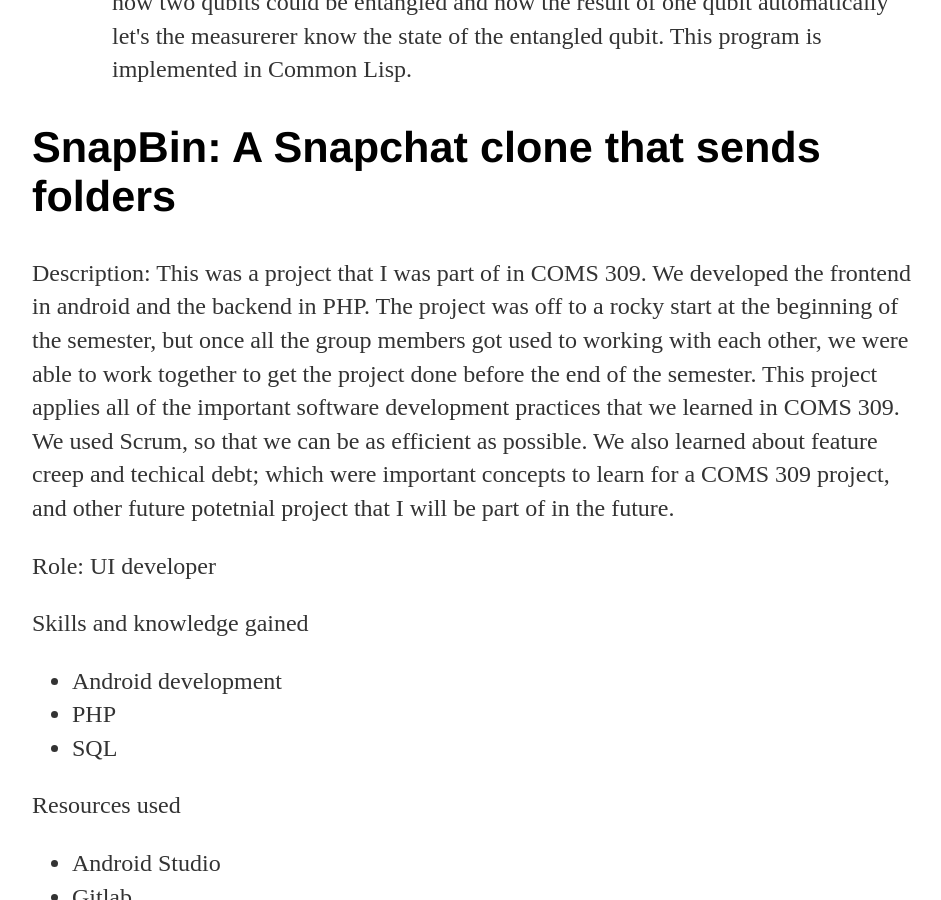
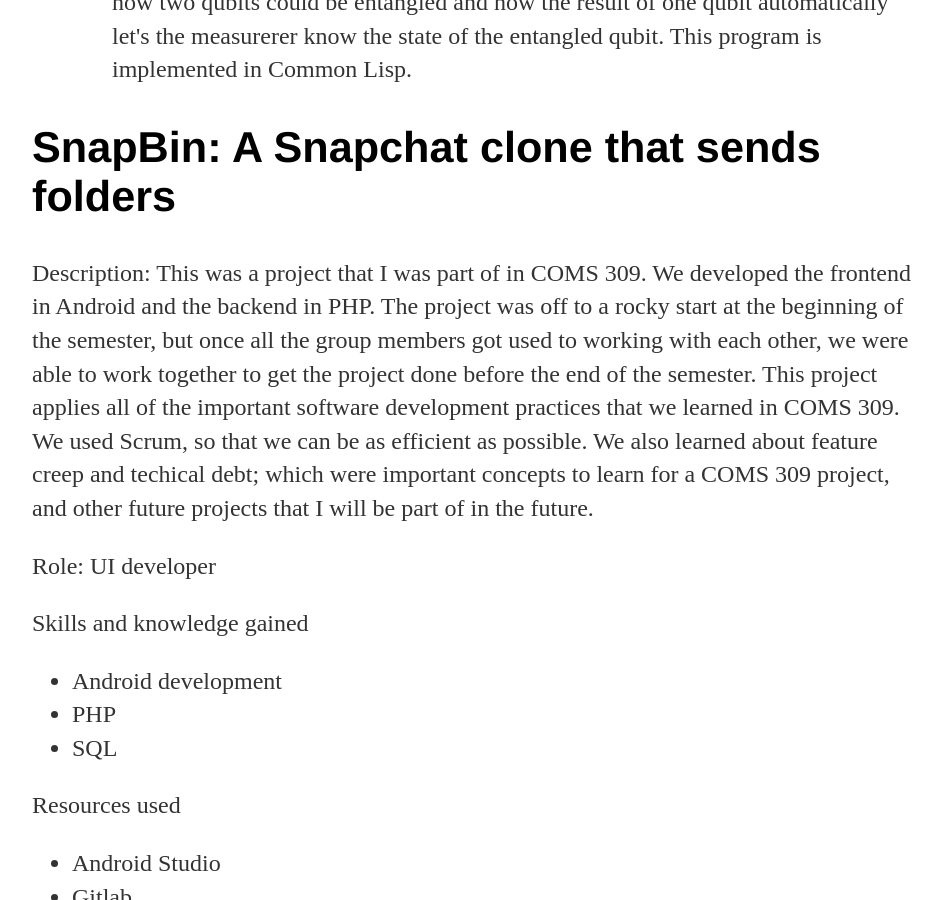
Before and after one commit to vtomole/vtomole.github.io, a Jekyll site: the page built from index.html, in a window 1280 px wide and 900 px high, scrolled down 1970 px. Shown: the whole window, without its empty margins (160-1101 px from the left). Built offline with Jekyll 4.4.1, drawn with Linux system fonts in a browser that asks for light colours.

Commit message:
spell check snapbin

```diff
--- a/index.html
+++ b/index.html
@@ -53,7 +53,7 @@
 
 
 			  <p><h2>SnapBin: A Snapchat clone that sends folders</h2> </p>
-			  <p>Description: This was a project that I was part of in  COMS 309. We developed the frontend in android and the backend in PHP.  The project was off to a rocky start at the beginning of the semester, but once all the group members got used to working with each other, we were able to work together to get the project done before the end of the semester. This project applies all of the important software development practices that we learned in COMS 309. We used Scrum, so that we can be as efficient as possible. We also learned about feature creep and techical debt; which were important concepts to learn for a COMS 309 project, and other future potetnial project that I will be part of in the future. <p/>
+			  <p>Description: This was a project that I was part of in  COMS 309. We developed the frontend in Android and the backend in PHP.  The project was off to a rocky start at the beginning of the semester, but once all the group members got used to working with each other, we were able to work together to get the project done before the end of the semester. This project applies all of the important software development practices that we learned in COMS 309. We used Scrum, so that we can be as efficient as possible. We also learned about feature creep and techical debt; which were important concepts to learn for a COMS 309 project, and other future projects that I will be part of in the future. <p/>
 			  <p>Role: UI developer</p>
 			  <p>Skills and knowledge gained<p>
 			     <ul>
```
